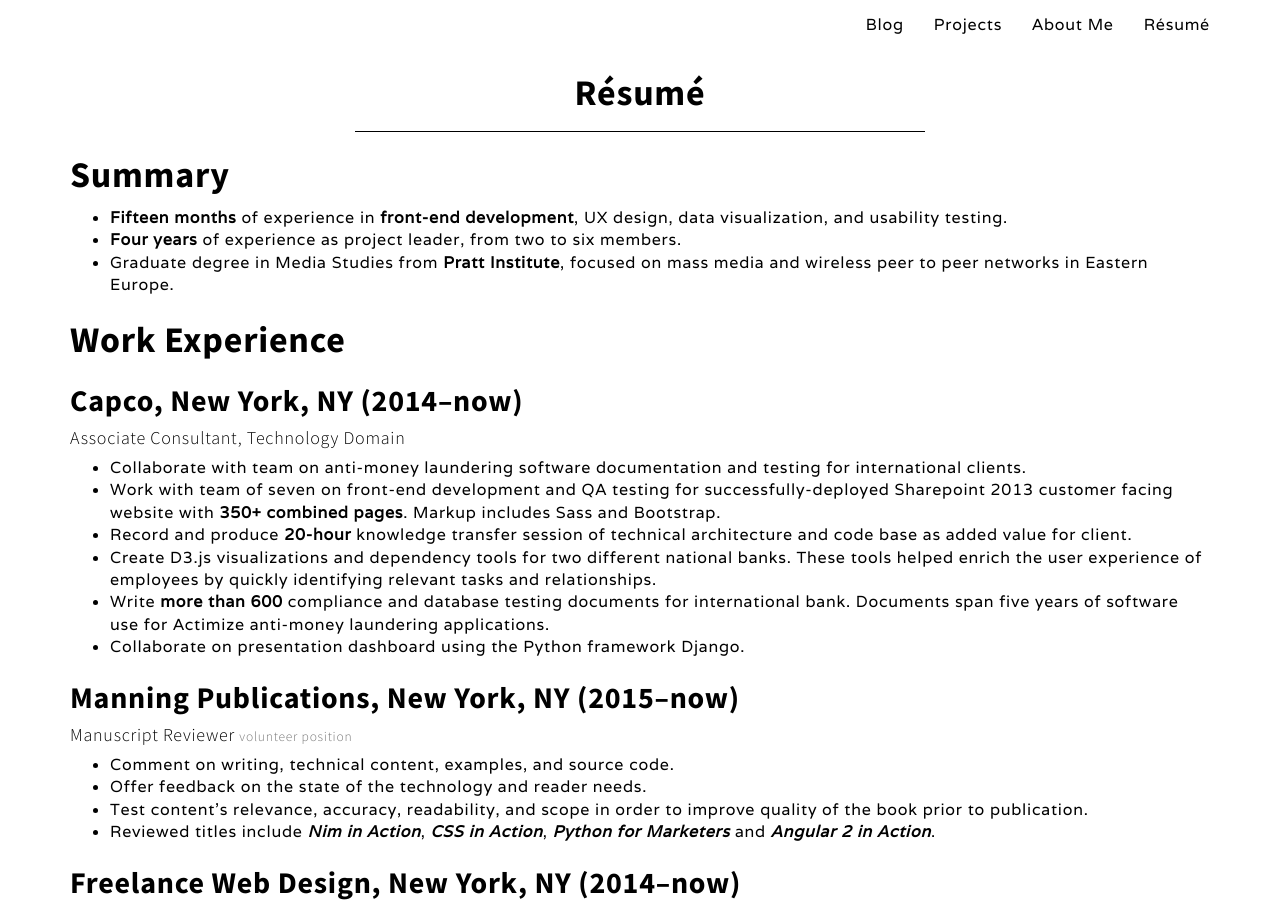
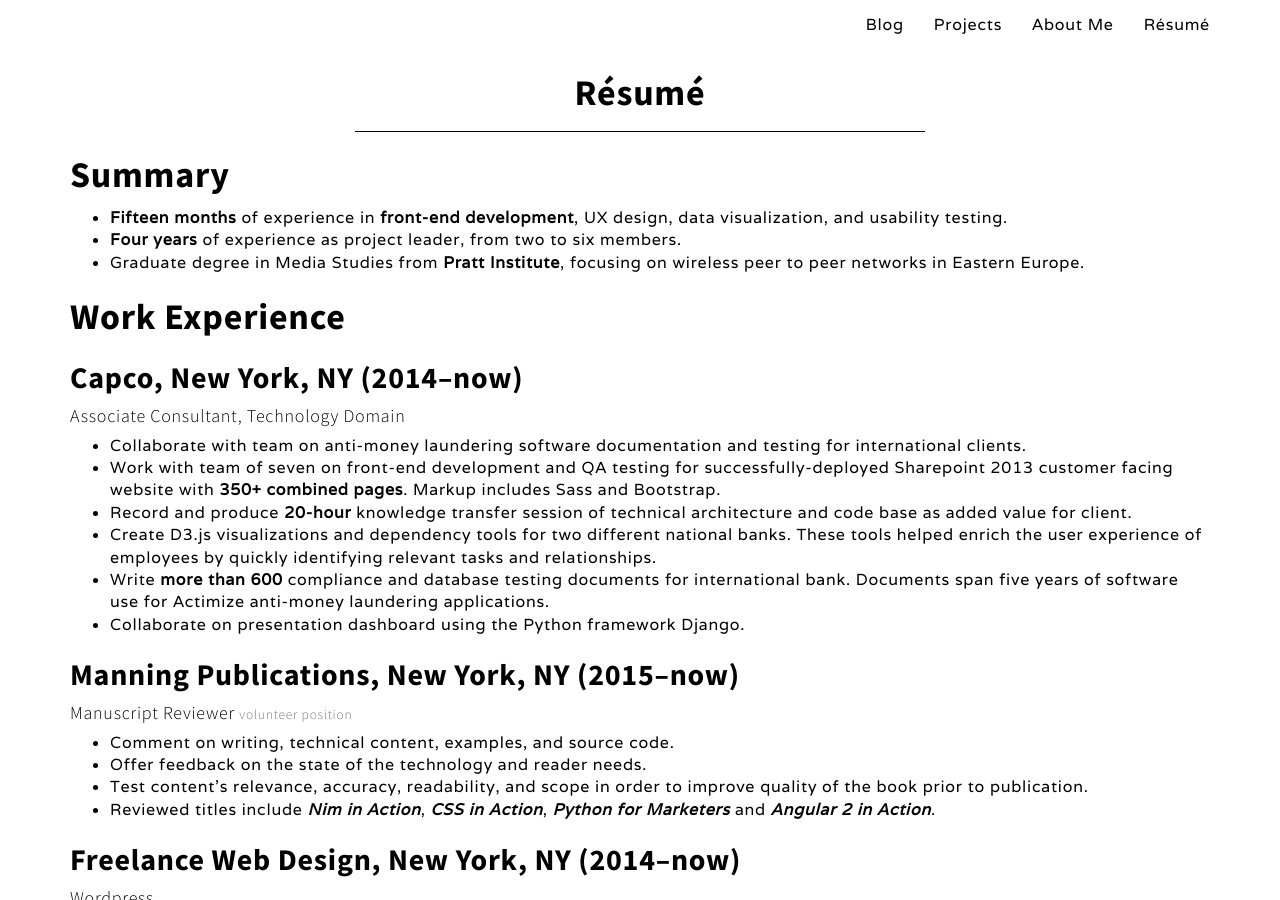
Before and after one commit to janaipakos/janaipakos.github.io, a Jekyll site: the page built from resume.md, in a window 1280 px wide and 900 px high. Built offline with Jekyll 4.4.1, drawn with Linux system fonts in a browser that asks for light colours; nearby versions of some CDN libraries.

Commit message:
edit about me

```diff
--- a/resume.md
+++ b/resume.md
@@ -9,7 +9,7 @@ layout: default
     <ul>
     <li><strong>Fifteen months</strong> of experience in <strong>front-end development</strong>, UX design, data visualization, and usability testing.</li>
     <li><strong>Four years</strong> of experience as project leader, from two to six members.</li>
-    <li>Graduate degree in Media Studies from <strong>Pratt Institute</strong>, focused on mass media and wireless peer to peer networks in Eastern Europe.</li>
+    <li>Graduate degree in Media Studies from <strong>Pratt Institute</strong>, focusing on wireless peer to peer networks in Eastern Europe.</li>
     </ul>
 <h1>Work Experience</h1>
 <h2>Capco, New York, NY (2014–now)</h2>
```
